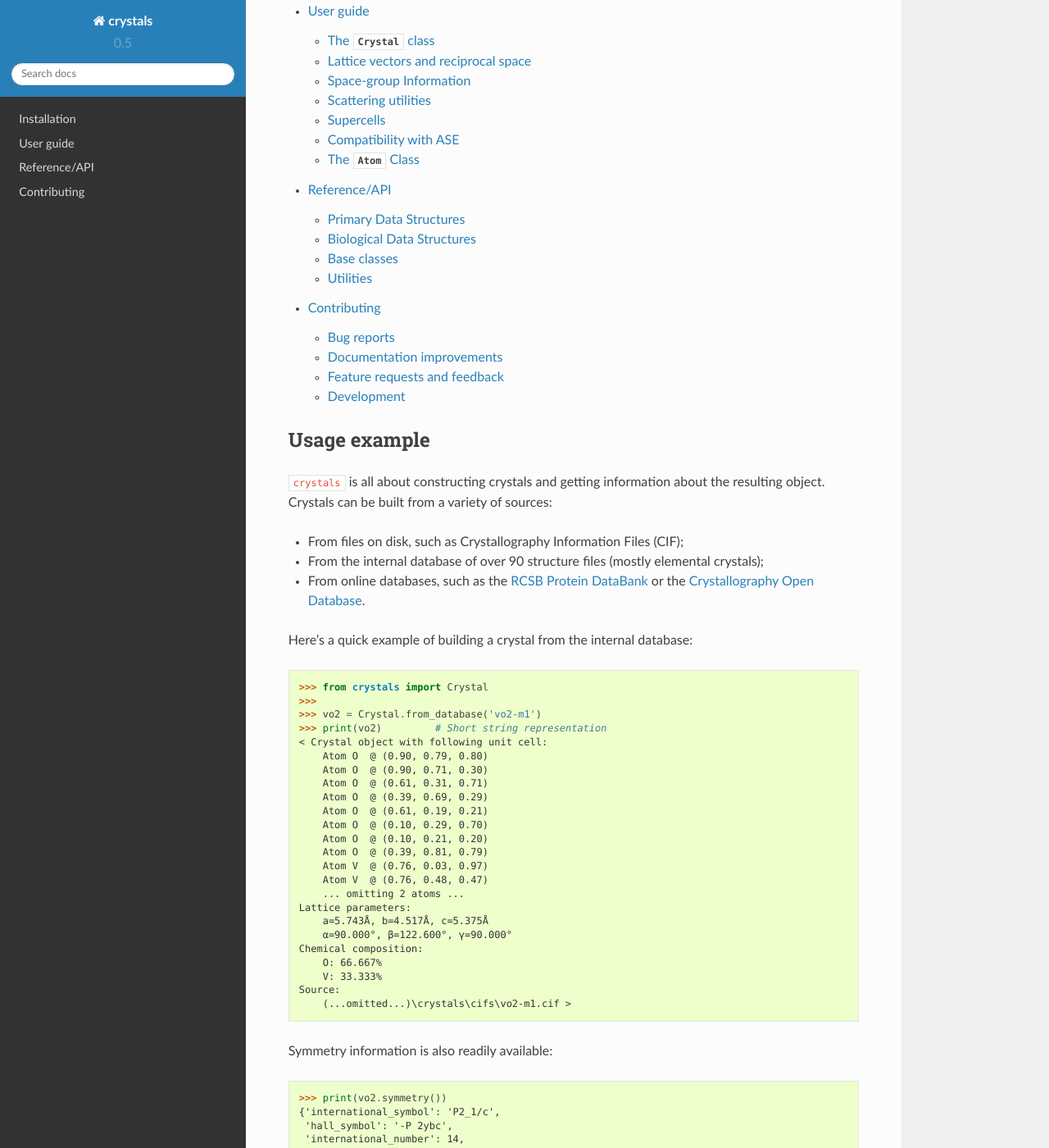
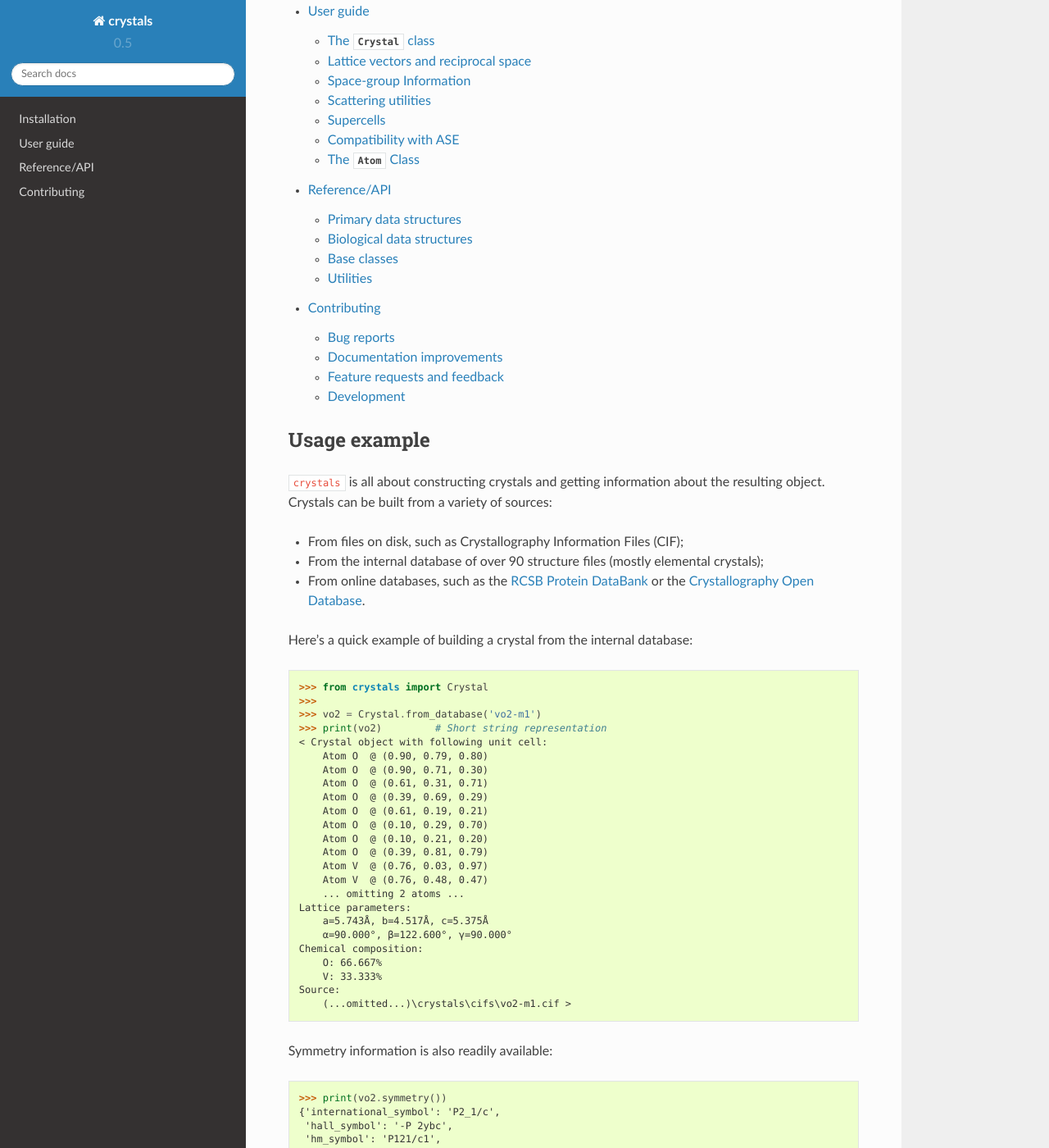
Before and after one commit to LaurentRDC/crystals, a Sphinx documentation site: the page built from docs/index.rst, in a window 1280 px wide and 1400 px high, scrolled down 476 px. Shown: the whole window at 82% size. Built offline with Sphinx 7.4.7 and the Read the Docs theme 2.0.0, drawn with Linux system fonts in a browser that asks for light colours.

Commit message:
DOC: updated for Hermann-Mauguin symbol

```diff
--- a/docs/api/biological.rst
+++ b/docs/api/biological.rst
@@ -1,7 +1,7 @@
 .. _biological:
 
 **************************
-Biological Data Structures
+Biological data structures
 **************************
 
 .. currentmodule:: crystals
--- a/docs/api/data-structures.rst
+++ b/docs/api/data-structures.rst
@@ -1,7 +1,7 @@
 .. _data_structures:
 
 ***********************
-Primary Data Structures
+Primary data structures
 ***********************
 
 .. currentmodule:: crystals
--- a/docs/index.rst
+++ b/docs/index.rst
@@ -80,6 +80,7 @@ Symmetry information is also readily available::
     >>> print(vo2.symmetry())
     {'international_symbol': 'P2_1/c',
      'hall_symbol': '-P 2ybc',
+     'hm_symbol': 'P121/c1',
      'international_number': 14,
      'hall_number': 81,
      'international_full': 'P 1 2_1/c 1',
```
Also changed, not shown: README.rst (+11 -3 lines).
